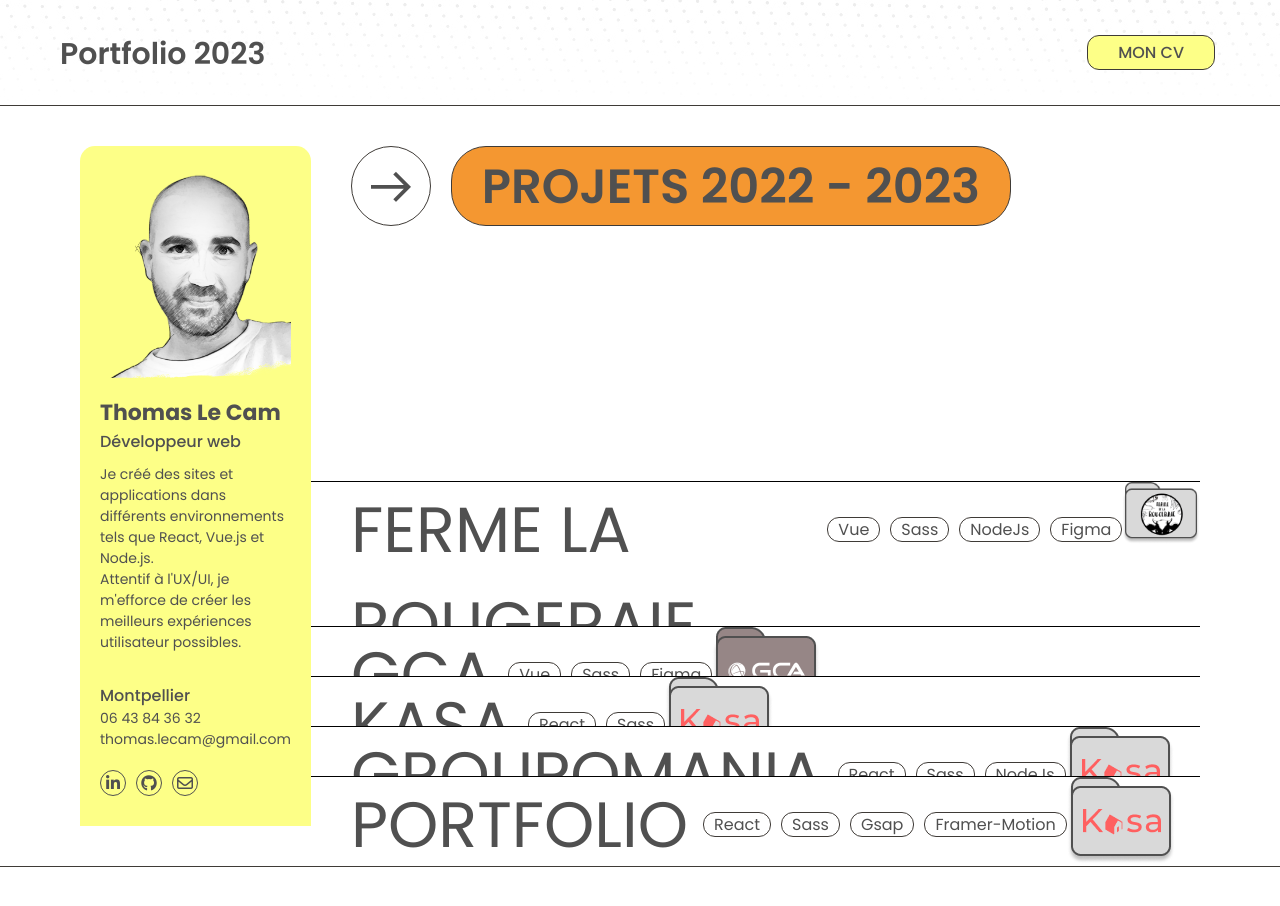
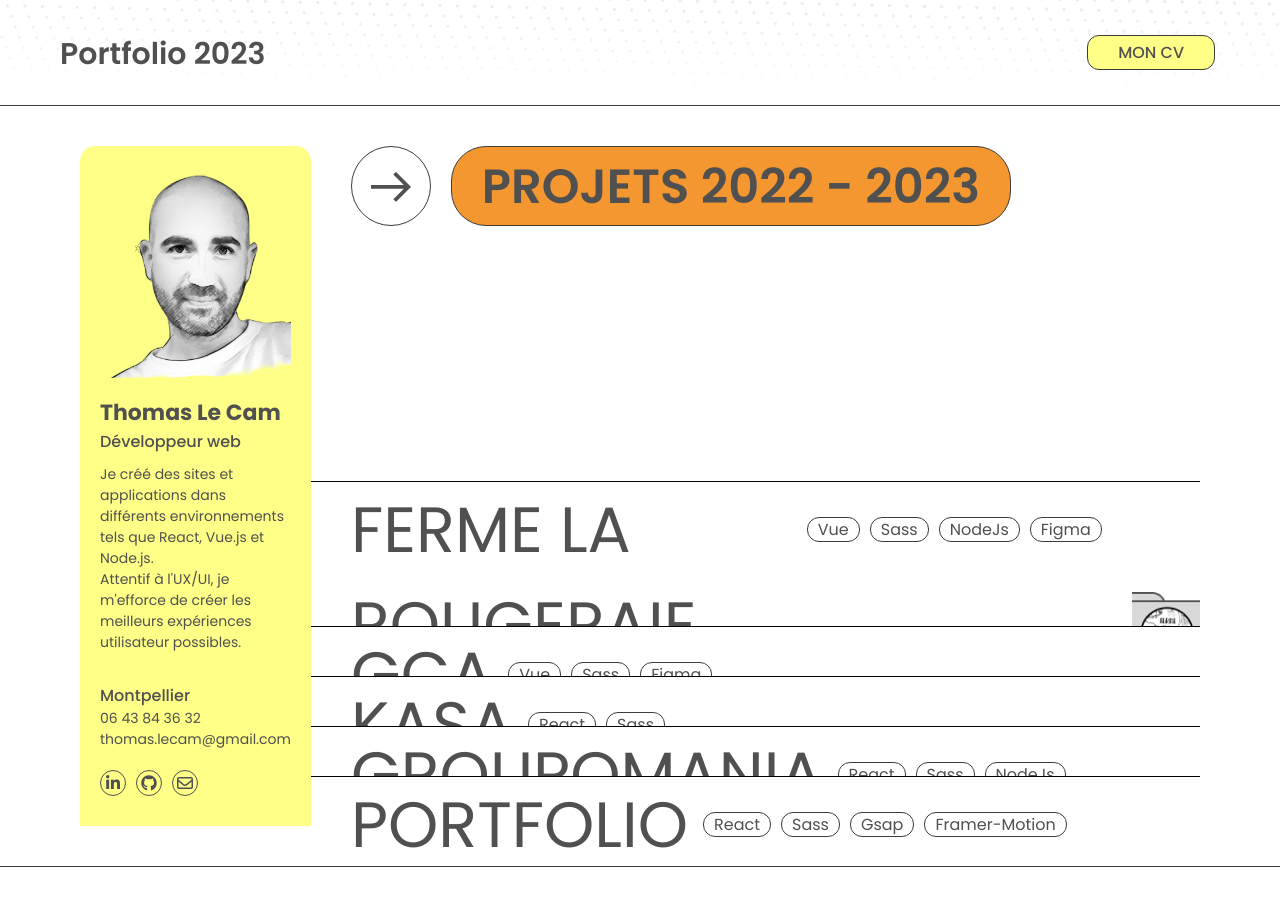
Before and after one commit to ThomasdevLC/portfolio_07_2023, a React (Create React App) app: page / in a window 1280 px wide. Shown: the top 906 px of the page. Built offline with nearby package versions, Linux system fonts and the light colour scheme.

Commit message:
aniamtion transition image projets

```diff
--- a/src/assets/styles/components/_WorksLinks.scss
+++ b/src/assets/styles/components/_WorksLinks.scss
@@ -8,6 +8,7 @@
     position: relative;
     margin-bottom: -46px;
     background-color: white;
+
     &__name {
       margin: 0px;
       font-size: 5vw;
@@ -27,14 +28,10 @@
         border: 1px solid var(--gray-3);
         line-height: 22px;
       }
-
+    }
     &__imagebox {
-        pointer-events: none;
-
-        height: 100px;
+      height: 80px;
       & img {
-          pointer-events: none;
-
         width: 100%;
         height: 100%;
         object-fit: cover;
@@ -42,4 +39,19 @@
     }
   }
 }
+
+.workslinks__box__imagebox {
+  pointer-events: none;
+  position: relative;
+  top: 110px;
+  margin-left: 30px;
+  transition: top 0.8s ease-in-out 0.1s;
 }
+
+.workslinks__box:hover .workslinks__box__imagebox {
+  top: 10px;
+}
+
+.workslinks__box:hover .workslinks__box__tag__name {
+  background-color: white;
+}
```
Lines whose indentation alone changed are shown as unchanged.
